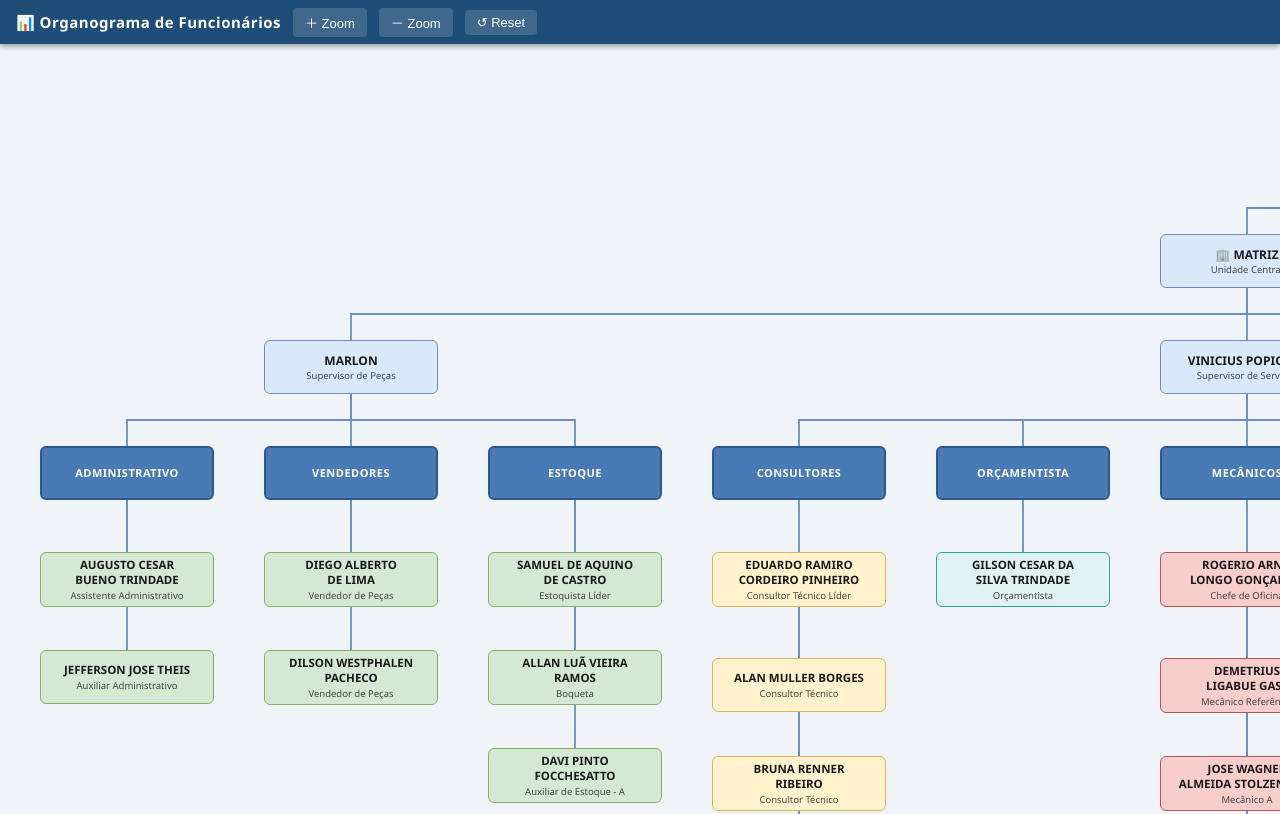
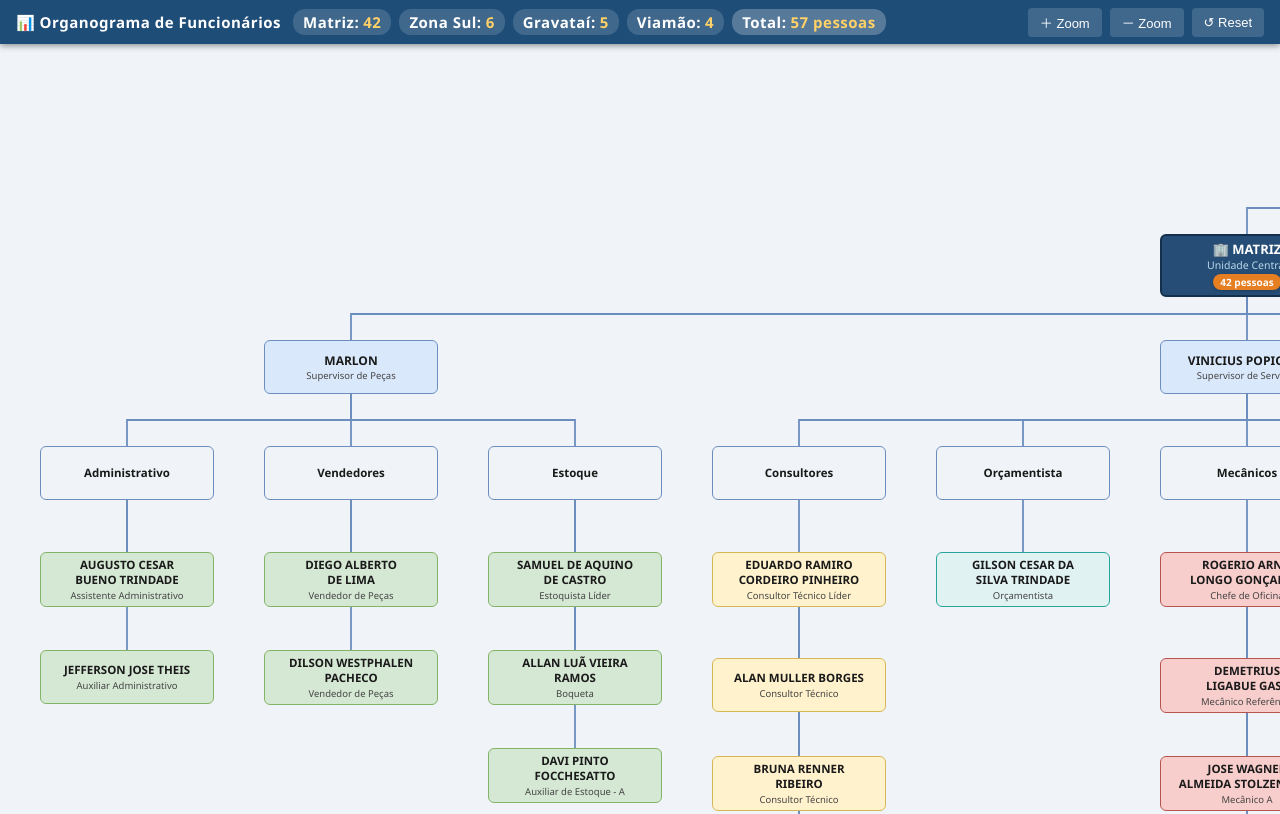
Before and after one commit to albertomateus10/organograma, a plain HTML site: page index.html in a window 1280 px wide. Shown: the top 814 px of the page. Drawn offline with Linux system fonts and the light colour scheme.

Commit message:
Add files via upload

```diff
--- a/index.html
+++ b/index.html
@@ -121,29 +121,61 @@
     .lvl-orc   { background: #e0f2f1; border-color: #26a69a; }
     .lvl-gar   { background: #e1d5e7; border-color: #9673a6; }
 
-    /* Group header boxes */
-    .lvl-group {
-      background: #4a7ab5;
-      border-color: #2d5a8e;
+    /* Store header boxes */
+    .lvl-store {
+      background: #254d75;
+      border-color: #142f4c;
       border-width: 2px;
     }
-    .lvl-group .name {
-      color: #fff;
-      font-size: 11px;
+    .lvl-store .name {
+      color: #ffffff;
+      font-size: 13px;
       font-weight: 700;
-      letter-spacing: 0.5px;
-      text-transform: uppercase;
+    }
+    .lvl-store .role {
+      color: #b9d7ea;
+      font-size: 10.5px;
+      font-weight: 500;
+      margin-top: 1px;
+    }
+    .lvl-store .count-badge {
+      background: #e67e22;
+      color: #ffffff;
+      font-size: 10px;
+      font-weight: 700;
+      padding: 1px 7px;
+      border-radius: 10px;
+      margin-top: 3px;
+      box-shadow: 0 1px 3px rgba(0,0,0,0.2);
     }
 
+    .store-summary-tag {
+      background: rgba(255,255,255,0.15);
+      color: #e2f1ff;
+      padding: 3px 10px;
+      border-radius: 12px;
+      font-size: 12px;
+      font-weight: 500;
+      display: inline-flex;
+      align-items: center;
+      gap: 4px;
+    }
+    .store-summary-tag strong {
+      color: #ffd166;
+      font-weight: 700;
+    }
   </style>
 </head>
 <body>
 
 <div class="toolbar">
   <span>&#128202; Organograma de Funcionários</span>
-  <button class="toolbar-btn" onclick="zoom(1.15)">＋ Zoom</button>
-  <button class="toolbar-btn" onclick="zoom(0.87)">－ Zoom</button>
-  <button class="toolbar-btn" onclick="resetZoom()">&#8634; Reset</button>
+  <div id="summary-bar" style="display: flex; gap: 8px; align-items: center; flex-wrap: wrap;"></div>
+  <div style="margin-left: auto; display: flex; gap: 8px;">
+    <button class="toolbar-btn" onclick="zoom(1.15)">＋ Zoom</button>
+    <button class="toolbar-btn" onclick="zoom(0.87)">－ Zoom</button>
+    <button class="toolbar-btn" onclick="resetZoom()">&#8634; Reset</button>
+  </div>
 </div>
 
 <div id="canvas-wrap">
@@ -322,11 +354,11 @@ grpGarantia.children = [
 vinicius.children = [grpConsultores, grpOrcamentista, grpMecanicos, grpEletricistas, grpPintor];
 
 // ── Loja Matriz (Ramo Principal 1) ──
-const storeMatriz = node('store_matriz', '🏢 MATRIZ', 'Unidade Central', 'lvl-1', '', 5);
+const storeMatriz = node('store_matriz', '🏢 MATRIZ', 'Unidade Central', 'lvl-store', '', 5);
 storeMatriz.children = [marlon, vinicius, grpAcessorios, grpAtendimento, grpGarantia];
 
 // ── Loja Zona Sul (Ramo Principal 2) ──
-const storeZonaSul = node('store_zonasul', '🏢 ZONA SUL', 'Filial Zona Sul', 'lvl-1', '', 3);
+const storeZonaSul = node('store_zonasul', '🏢 ZONA SUL', 'Filial Zona Sul', 'lvl-store', '', 3);
 
 // Consultores Zona Sul
 const grpZsConsultores = node('grp_zs_cons', 'Consultores', '', 'lvl-group', '', 1);
@@ -352,7 +384,7 @@ grpZsPosVendas.children = [
 storeZonaSul.children = [grpZsConsultores, grpZsMecanicos, grpZsPosVendas];
 
 // ── Loja Gravataí (Ramo Principal 3) ──
-const storeGravatai = node('store_gravatai', '🏢 GRAVATAÍ', 'Filial Gravataí', 'lvl-1', '', 2);
+const storeGravatai = node('store_gravatai', '🏢 GRAVATAÍ', 'Filial Gravataí', 'lvl-store', '', 2);
 
 // Consultores Gravataí
 const grpGrvConsultores = node('grp_grv_cons', 'Consultores', '', 'lvl-group', '', 1);
@@ -372,7 +404,7 @@ grpGrvMecanicos.children = [
 storeGravatai.children = [grpGrvConsultores, grpGrvMecanicos];
 
 // ── Loja Viamão (Ramo Principal 4) ──
-const storeViamao = node('store_viamao', '🏢 VIAMÃO', 'Filial Viamão', 'lvl-1', '', 3);
+const storeViamao = node('store_viamao', '🏢 VIAMÃO', 'Filial Viamão', 'lvl-store', '', 3);
 
 // Consultores Viamão
 const grpViaConsultores = node('grp_via_cons', 'Consultores', '', 'lvl-group', '', 1);
@@ -396,6 +428,40 @@ grpViaPosVendas.children = [
 storeViamao.children = [grpViaConsultores, grpViaMecanicos, grpViaPosVendas];
 
 root.children = [storeMatriz, storeZonaSul, storeGravatai, storeViamao];
+
+// ─── Contagem de Funcionários por Loja (Excluindo Alberto) ─────────
+function isPerson(n) {
+  if (n.id === 'alberto' || n.id.startsWith('store_') || n.cls === 'lvl-group') {
+    return false;
+  }
+  return true;
+}
+
+function countPeople(n) {
+  let count = isPerson(n) ? 1 : 0;
+  for (const child of n.children) {
+    count += countPeople(child);
+  }
+  return count;
+}
+
+storeMatriz.peopleCount = countPeople(storeMatriz);
+storeZonaSul.peopleCount = countPeople(storeZonaSul);
+storeGravatai.peopleCount = countPeople(storeGravatai);
+storeViamao.peopleCount = countPeople(storeViamao);
+
+const totalPessoas = storeMatriz.peopleCount + storeZonaSul.peopleCount + storeGravatai.peopleCount + storeViamao.peopleCount;
+
+const summaryBar = document.getElementById('summary-bar');
+if (summaryBar) {
+  summaryBar.innerHTML = `
+    <span class="store-summary-tag">Matriz: <strong>${storeMatriz.peopleCount}</strong></span>
+    <span class="store-summary-tag">Zona Sul: <strong>${storeZonaSul.peopleCount}</strong></span>
+    <span class="store-summary-tag">Gravataí: <strong>${storeGravatai.peopleCount}</strong></span>
+    <span class="store-summary-tag">Viamão: <strong>${storeViamao.peopleCount}</strong></span>
+    <span class="store-summary-tag" style="background: rgba(255,255,255,0.25);">Total: <strong>${totalPessoas} pessoas</strong></span>
+  `;
+}
 
 // ─── Helper: get rows of children ────────────────────────────────
 function getRows(n) {
@@ -526,6 +592,12 @@ allBoxes.forEach(n => {
     obsEl.textContent = n.obs;
     div.appendChild(obsEl);
   }
+  if (n.peopleCount !== undefined) {
+    const badgeEl = document.createElement('div');
+    badgeEl.className = 'count-badge';
+    badgeEl.textContent = n.peopleCount + (n.peopleCount === 1 ? ' pessoa' : ' pessoas');
+    div.appendChild(badgeEl);
+  }
 
   canvasEl.appendChild(div);
 });
```
